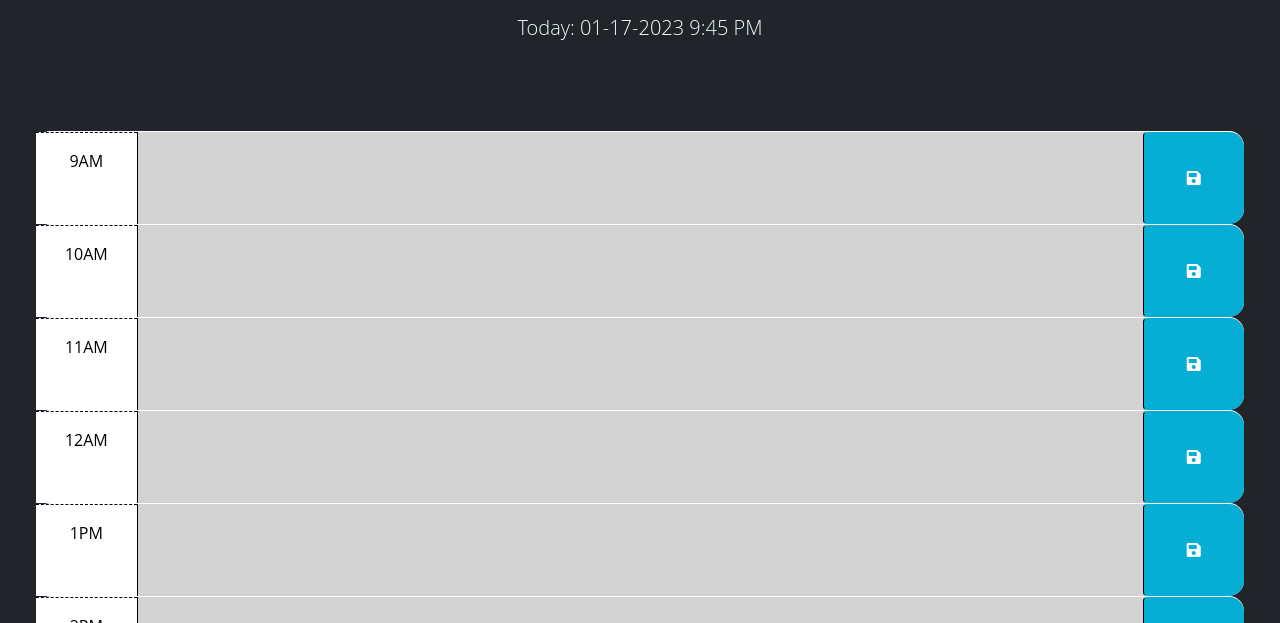
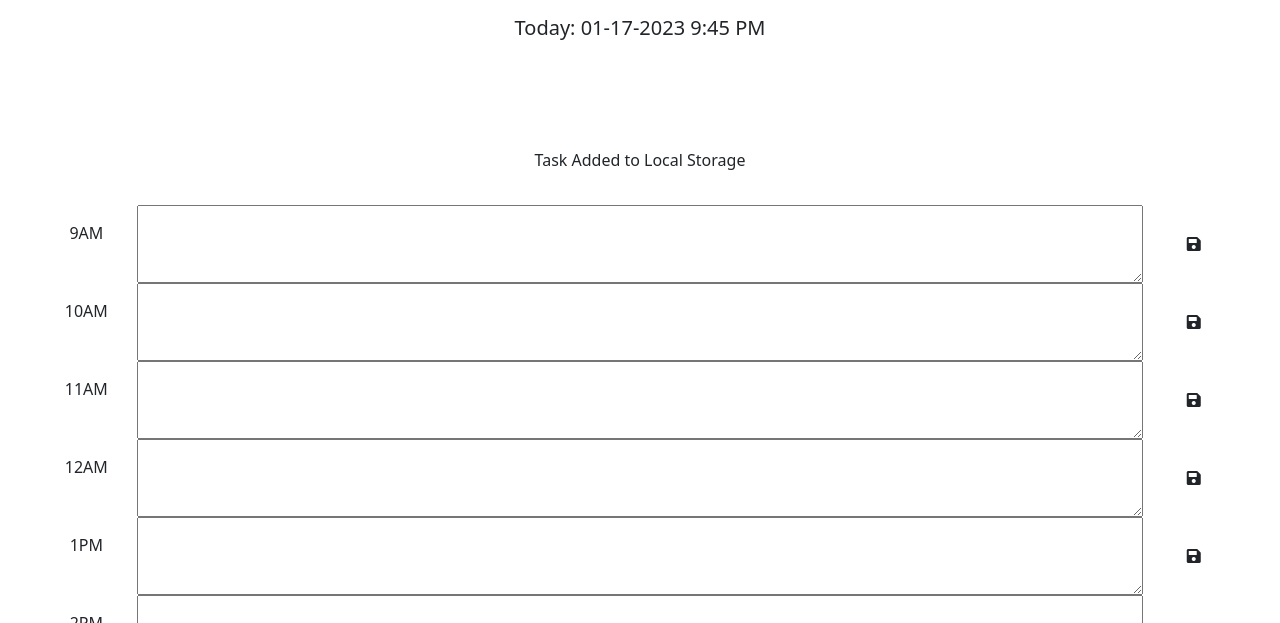
Before and after one commit to Chris70A/DailyScheduler, a plain HTML site: page index.html in a window 1280 px wide. Shown: the part 166-789 px from the top of the page. Drawn offline with nearby package versions, Linux system fonts and the light colour scheme.

Commit message:
testing page issue

```diff
--- a/index.html
+++ b/index.html
@@ -20,7 +20,7 @@
       href="https://fonts.googleapis.com/css2?family=Fira+Sans:wght@400;700&display=swap"
       rel="stylesheet"
     />
-    <link rel="stylesheet" href="/assets/style.css" />  <!-- Last link = your stylesheet will override -->
+    <link rel="stylesheet" href="assets/script.js" />  <!-- Last link = your stylesheet will override -->
     <title>Work Day Scheduler</title>
   </head>
 
@@ -122,6 +122,6 @@
     integrity="sha256-iu/zLUB+QgISXBLCW/mcDi/rnf4m4uEDO0wauy76x7U="
     crossorigin="anonymous"></script>
 
-    <script src="/assets/script.js"></script>
+    <script src="assets/script.js"></script>
   </body>
 </html>
```
